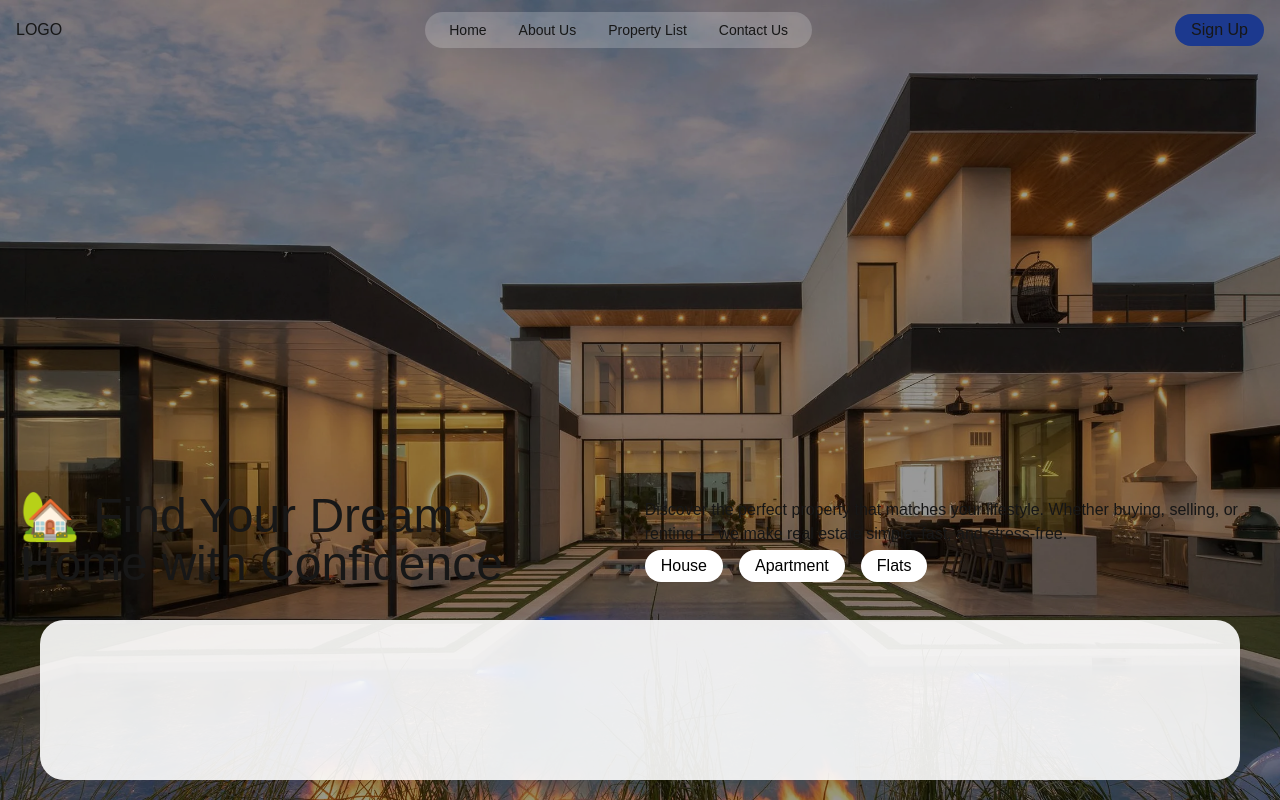
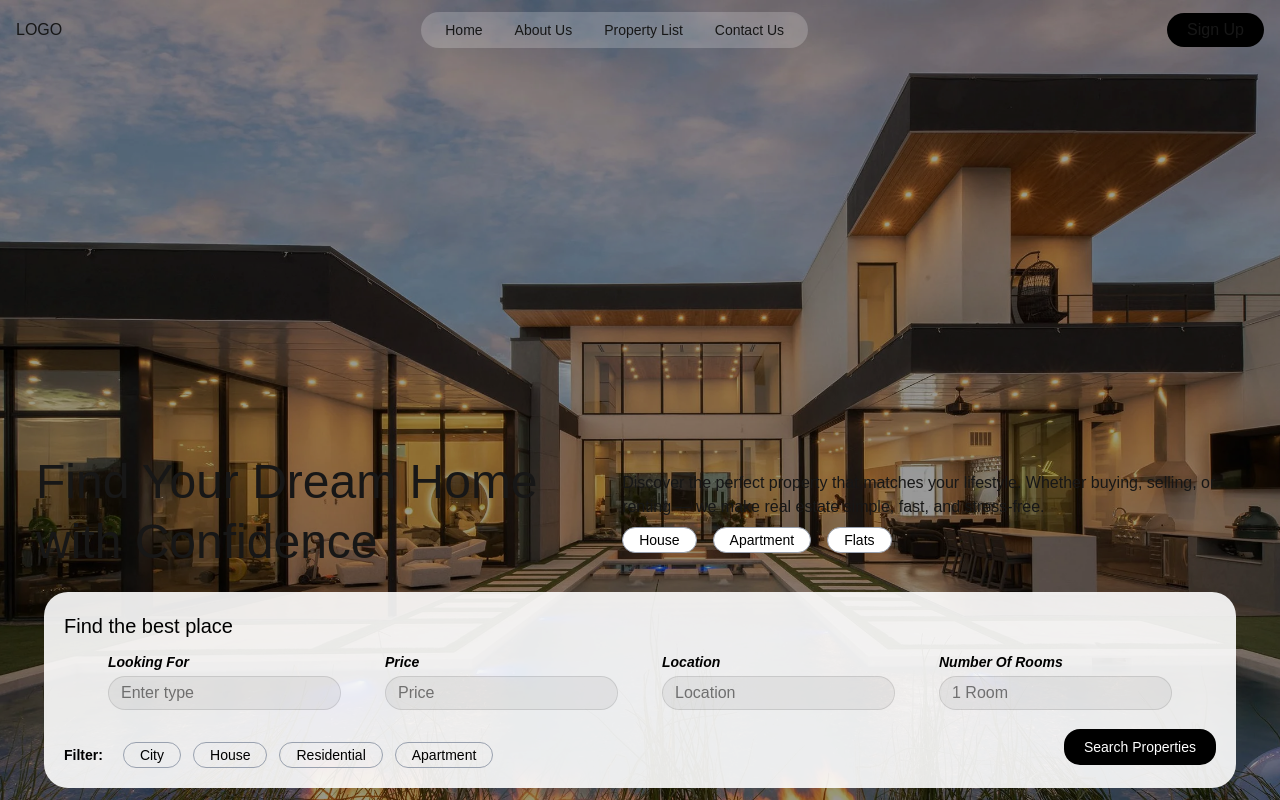
Before and after one commit to rutbirhanu/Realestate-Website, a Next.js app: page / in a window 1280 px wide. Built offline with nearby package versions, Linux system fonts and the light colour scheme.

Commit message:
update component structure

```diff
--- a/src/app/page.tsx
+++ b/src/app/page.tsx
@@ -1,7 +1,8 @@
 import Image from "next/image";
 import houseImage from '../../public/modern_house.webp'
-import { Header } from "@/components/Header";
-import { ChipsComponent } from "@/components/ChipsComponent";
+import { Header } from "@/components/layout/Header";
+import { ChipsComponent } from "@/components/ui/ChipsComponent";
+import { InputComponent } from "@/components/ui/InputComponent";
 
 export default function Home() {
   return (
@@ -11,26 +12,49 @@ export default function Home() {
       </div>
       <div className="absolute inset-0 bg-black/40 flex flex-col justify-between">
         <Header />
-        <div className="flex flex-col my-5 mx-5">
-          <div className="flex justify-between gap-16 items-center mb-8">
-            <h1 className="text-5xl">
-              🏡 Find Your Dream Home with Confidence
+        <div className="flex flex-col my-3 mx-5">
+          <div className="flex justify-between gap-16 items-center mb-5 mx-4">
+            <h1 className="text-5xl leading-tight">
+              Find Your Dream Home with Confidence
             </h1>
             <div>
               <p>
                 Discover the perfect property that matches your lifestyle. Whether buying, selling, or renting
                 — we make real estate simple, fast, and stress-free.
               </p>
-              <div className="flex gap-4 mt-1">
-                <ChipsComponent type="House" />
-                <ChipsComponent type="Apartment" />
-                <ChipsComponent type="Flats" />
+              <div className="flex gap-4 mt-2">
+                <ChipsComponent bgColor='bg-white' type="House" />
+                <ChipsComponent bgColor='bg-white' type="Apartment" />
+                <ChipsComponent bgColor='bg-white' type="Flats" />
               </div>
 
             </div>
 
           </div>
-          <div className="bg-white/90 rounded-3xl mx-5 h-40">
+          <div className="bg-white/90 rounded-3xl mx-6 text-black px-5 py-5">
+            <div>
+              <p className="text-xl">Find the best place</p>
+              <div className="flex justify-evenly my-3">
+                <InputComponent label="Looking For" placeholder="Enter type" />
+                <InputComponent label="Price" placeholder="Price" />
+                <InputComponent label="Location" placeholder="Location" />
+                <InputComponent label="Number Of Rooms" placeholder="1 Room" />
+              </div>
+
+              <div className="flex justify-between items-center">
+                <div className="flex mt-4 items-center">
+                  <p className="text-sm font-bold mr-5">Filter:</p>
+                  <div className="flex gap-3">
+                    <ChipsComponent type="City" bgColor="transparent" />
+                    <ChipsComponent type="House" bgColor="transparent" />
+                    <ChipsComponent type="Residential" bgColor="transparent" />
+                    <ChipsComponent type="Apartment" bgColor="transparent" />
+                  </div>
+                </div>
+                <button className="text-sm bg-black text-white py-2 px-5 rounded-2xl">Search Properties</button>
+              </div>
+
+            </div>
 
           </div>
 
--- a/src/components/ChipsComponent.tsx
+++ /dev/null
@@ -1,11 +0,0 @@
-type ChipsComponentProps = {
-    type :string
-}
-
-export const ChipsComponent = ({type}: ChipsComponentProps) => {
-    return (
-        <div className="bg-white rounded-3xl text-black w-fit px-4 py-1">
-            {type}
-        </div>
-    )
-}
--- a/src/components/Header.tsx
+++ b/src/components/layout/Header.tsx
@@ -11,7 +11,7 @@ export const Header = () => {
                 </ul>
             </div>
             <div>
-                <button className="bg-blue-900 rounded-3xl px-4 py-1">Sign Up</button>
+                <button className="bg-black rounded-3xl px-5 py-[5px]">Sign Up</button>
             </div>
         </div>
     )
--- /dev/null
+++ b/src/components/ui/ChipsComponent.tsx
@@ -0,0 +1,12 @@
+type ChipsComponentProps = {
+    type: string,
+    bgColor:string
+}
+
+export const ChipsComponent = ({type, bgColor}: ChipsComponentProps) => {
+    return (
+        <div className={`${bgColor} rounded-3xl text-black w-fit px-4 py-[2px] text-sm border-gray-400 border-[1px]`}>
+            {type}
+        </div>
+    )
+}
--- /dev/null
+++ b/src/components/ui/InputComponent.tsx
@@ -0,0 +1,13 @@
+type InputComponentProps = {
+    label: string,
+    placeholder:string
+}
+
+export const InputComponent = ({ label, placeholder } : InputComponentProps) => {
+    return (
+        <div className="flex flex-col">
+            <label className="text-sm italic font-bold">{label}</label>
+            <input type="text" placeholder={placeholder} className="border-[1px] outline-none rounded-4xl px-3 py-1 bg-black/5 border-black/10 my-1"/>
+        </div>
+    )
+}
```
